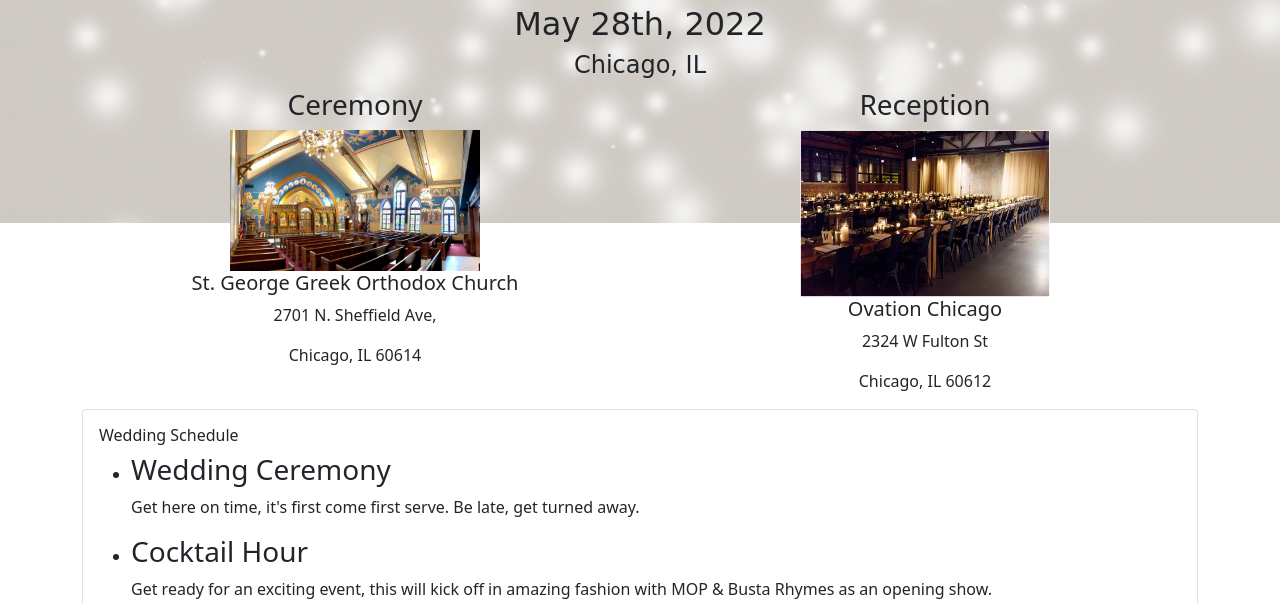
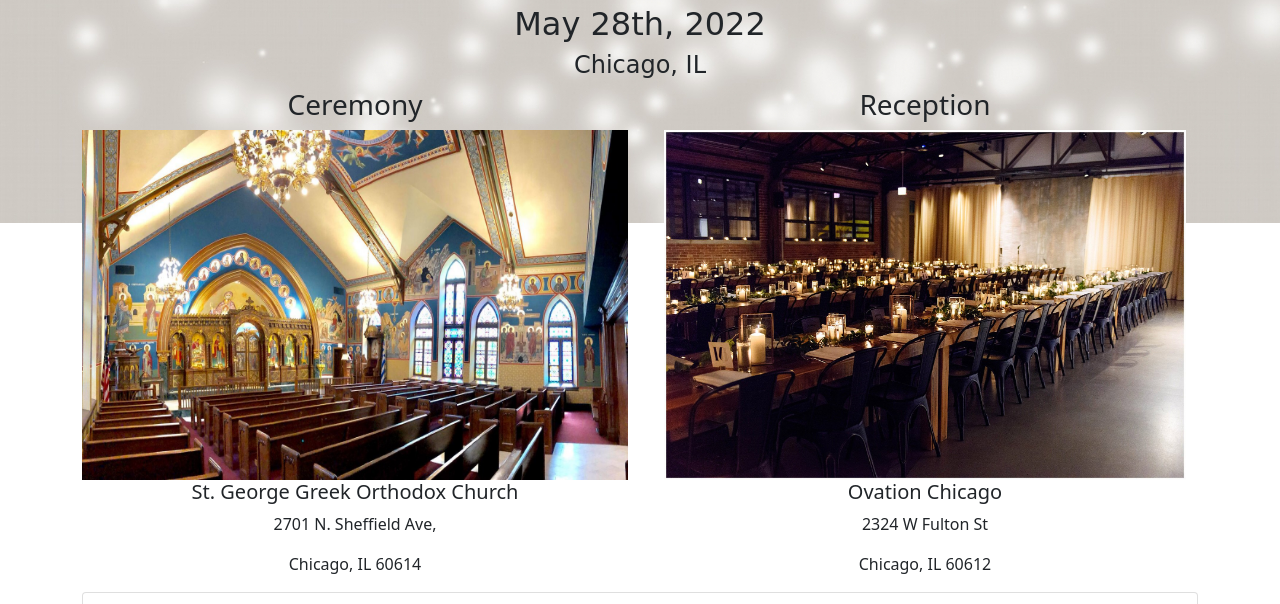
Before and after one commit to AdamDrakulic/adamandanne2022, a plain HTML site: page index.html in a window 1280 px wide. Shown: the part 827-1431 px from the top of the page. Drawn offline with nearby package versions, Linux system fonts and the light colour scheme; a script that the page names is missing; a web font is replaced by a local one.

Commit message:
adjusting height

```diff
--- a/styles.css
+++ b/styles.css
@@ -14,5 +14,5 @@ body {
 }
 
 #church, #ovation {
-  width: 250px;
+  height: 350px;
 }
```
